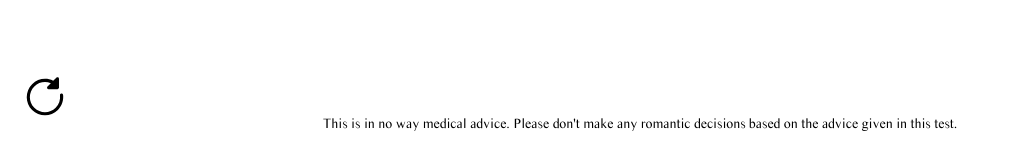
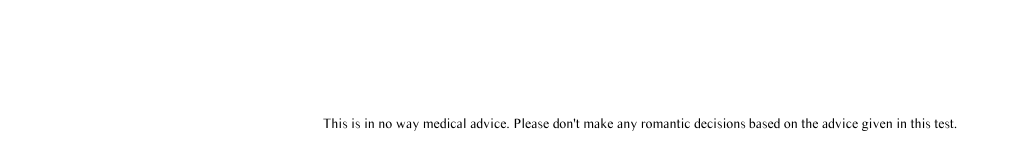
Before and after one commit to CampbellDocherty/menace, a React (Vite) app: page / in a window 1280 px wide. Shown: the part 640-797 px from the top of the page, without its empty margins (0-1011 px from the left). Built offline with nearby package versions, Linux system fonts and the light colour scheme.

Commit message:
Restart link up

```diff
--- a/src/App.tsx
+++ b/src/App.tsx
@@ -1,4 +1,3 @@
-import { useCallback, useState } from 'react';
 import { AnswersProvider } from './context/Answers/AnswersProvider';
 import { MusicPlayer } from './music';
 import Router from './router/Router';
@@ -7,23 +6,16 @@ import { Provider } from './context/Pages/Provider';
 import { Restart } from './Restart';
 
 const App = () => {
-  const [testStarted, setTestStarted] = useState(false);
-  const onTestStart = useCallback((start: boolean) => {
-    setTestStarted(start);
-  }, []);
-
   return (
-    <>
-      <MusicPlayer testStarted={testStarted} />
     <Provider>
+      <MusicPlayer />
       <AnswersProvider>
         <Container>
-            <Router onTestStart={onTestStart} />
-            <Restart onTestStart={onTestStart} />
+          <Router />
+          <Restart />
         </Container>
       </AnswersProvider>
     </Provider>
-    </>
   );
 };
 
--- a/src/Restart.tsx
+++ b/src/Restart.tsx
@@ -1,19 +1,16 @@
-/* eslint-disable @typescript-eslint/no-empty-function */
 import { RestartButton, RestartIcon } from './styles';
 import RestartSvg from './assets/restart.svg';
 import { useContext } from 'react';
 import { Context } from './context/Pages/Context';
+import { Pages } from './Pages';
 
-export const Restart = ({
-  onTestStart = () => {},
-}: {
-  readonly onTestStart?: (start: boolean) => void;
-}) => {
-  const { restart } = useContext(Context);
+export const Restart = () => {
+  const { page, restart } = useContext(Context);
+  const testStarted = page !== Pages.HOME;
   return (
     <RestartButton
+      $teststarted={testStarted}
       onClick={() => {
-        onTestStart(false);
         restart();
       }}
     >
--- a/src/music/index.tsx
+++ b/src/music/index.tsx
@@ -1,5 +1,5 @@
 /* eslint-disable jsx-a11y/media-has-caption */
-import { useEffect, useRef, useState } from 'react';
+import { useContext, useEffect, useRef, useState } from 'react';
 import menaceUrl from './menace.mp3';
 import coverArt from './cover-art.jpg';
 import PlaySvg from '../assets/play.svg';
@@ -13,12 +13,13 @@ import {
   SongArtist,
   SongTitle,
 } from './styles';
+import { Context } from '../context/Pages/Context';
+import { Pages } from '../Pages';
 
-export const MusicPlayer = ({
-  testStarted,
-}: {
-  readonly testStarted: boolean;
-}) => {
+export const MusicPlayer = () => {
+  const { page } = useContext(Context);
+  const testStarted = page !== Pages.HOME;
+
   const audioRef = useRef<HTMLAudioElement>(null);
   const [isPaused, setIsPaused] = useState(true);
 
@@ -46,7 +47,11 @@ export const MusicPlayer = ({
     }
   };
 
-  console.log({ testStarted });
+  // useEffect(() => {
+  //   if (audioRef && audioRef.current) {
+  //     setIsPaused(audioRef.current.paused)
+  //   }
+  // }, [audioRef])
 
   return (
     <>
--- a/src/pages/Scenario/styles.ts
+++ b/src/pages/Scenario/styles.ts
@@ -25,10 +25,6 @@ export const BackButton = styled.button`
   align-items: center;
   justify-content: center;
   cursor: pointer;
-
-  &:focus {
-    border: 1px solid black;
-  }
 `;
 
 export const BackArrow = styled.img`
--- a/src/router/Router.tsx
+++ b/src/router/Router.tsx
@@ -1,4 +1,3 @@
-/* eslint-disable @typescript-eslint/no-empty-function */
 import { useContext } from 'react';
 import { Captcha } from '../pages/Captcha';
 import { Home } from '../pages/Home';
@@ -9,34 +8,18 @@ import { Context } from '../context/Pages/Context';
 
 const Router = ({
   initialPage = Pages.HOME,
-  onTestStart = () => {},
 }: {
   readonly initialPage?: Pages;
-  readonly onTestStart?: (start: boolean) => void;
 }) => {
   const { page, proceed, back, restart } = useContext(Context);
 
   switch (page) {
     case Pages.HOME:
-      return (
-        <Home
-          onProceed={() => {
-            proceed();
-            onTestStart(true);
-          }}
-        />
-      );
+      return <Home onProceed={proceed} />;
     case Pages.CAPTCHA:
       return <Captcha onProceed={proceed} />;
     case Pages.RESULTS:
-      return (
-        <Results
-          onRestart={() => {
-            restart();
-            onTestStart(false);
-          }}
-        />
-      );
+      return <Results onRestart={restart} />;
     default:
       return (
         <Scenario currentScenario={page} onProceed={proceed} goBack={back} />
--- a/src/styles.tsx
+++ b/src/styles.tsx
@@ -18,7 +18,7 @@ export const BodyText = styled.p`
   font-size: 20px;
 `;
 
-export const RestartButton = styled.button`
+export const RestartButton = styled.button<{ readonly $teststarted: boolean }>`
   height: 50px;
   width: 50px;
   outline: none;
@@ -33,13 +33,13 @@ export const RestartButton = styled.button`
   position: fixed;
   bottom: 40px;
   left: 20px;
-
-  &:focus {
-    border: 1px solid black;
-  }
+  transform: ${({ $teststarted }) =>
+    $teststarted ? 'translateX(0%)' : 'translateX(-150%)'};
+  transition: transform 600ms;
 `;
 
 export const RestartIcon = styled.img`
   width: 50px;
   height: 50px;
+  opacity: 80%;
 `;
```
Lines whose indentation alone changed are shown as unchanged.
